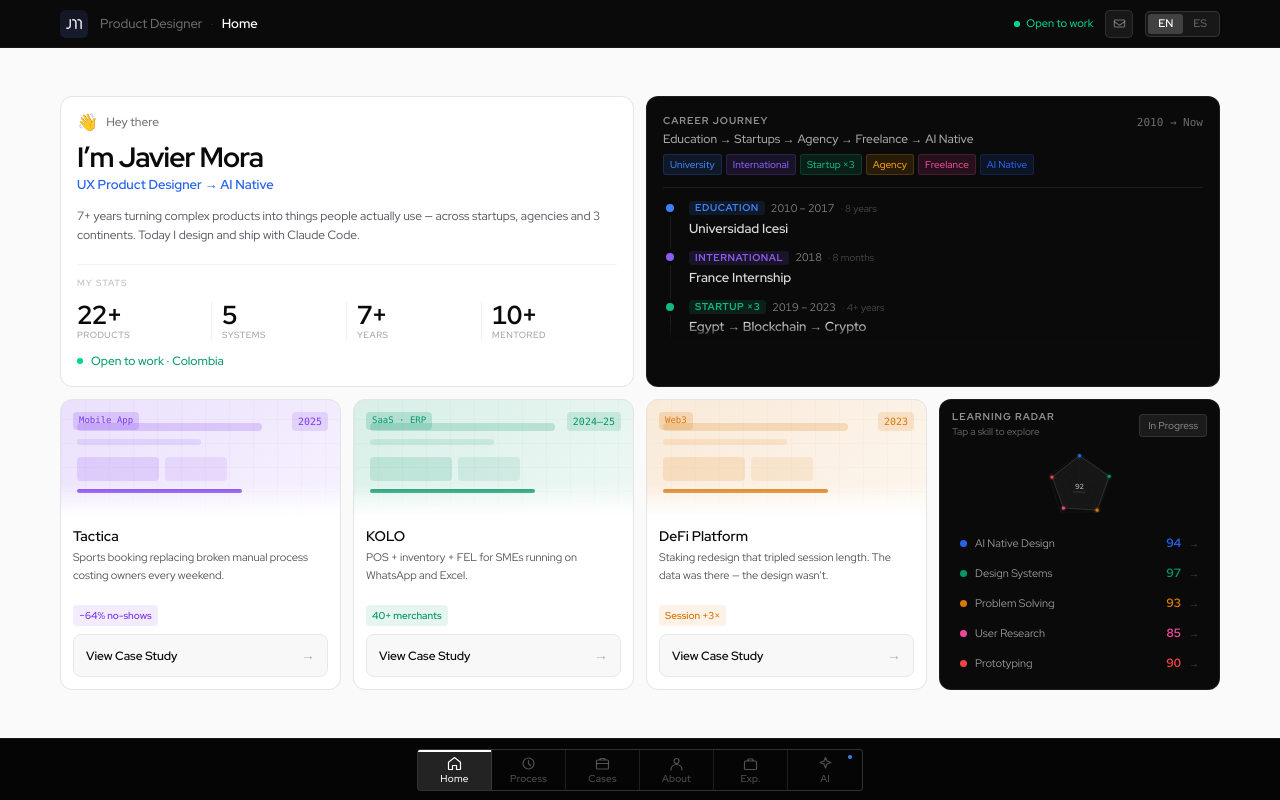
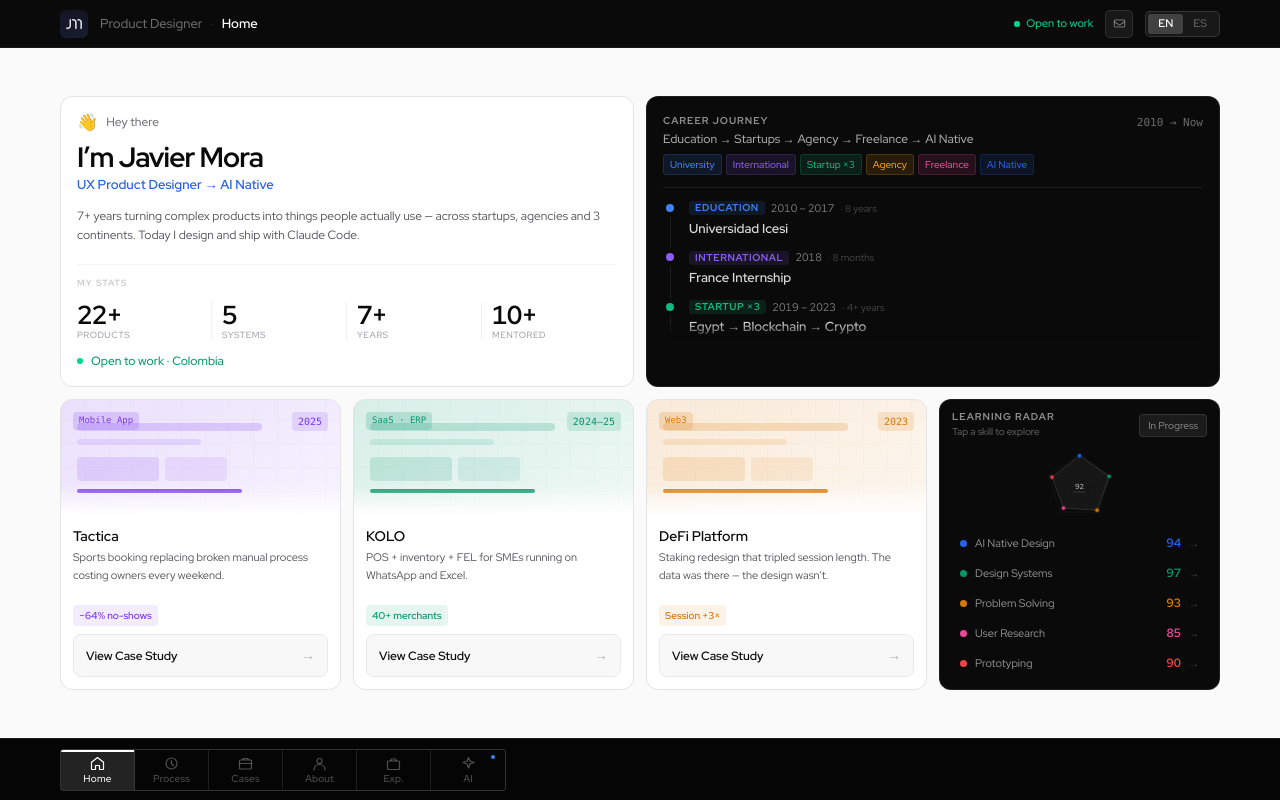
Before and after one commit to Uxearch-Studio/javiermora-portfolio, a Next.js app: page / in a window 1280 px wide. Built offline with nearby package versions, Linux system fonts and the light colour scheme.

Commit message:
fix(layout): BottomNav margin alineado con TopBar y content-area
Agrega wrapper max-w-[1400px] mx-auto px-5 md:px-[60px] al BottomNav,
idéntico al de TopBar y .content-area — alineación verificada a 21px (px-5 + 1px border).

Co-Authored-By: Claude Sonnet 4.6 <noreply@anthropic.com>

```diff
--- a/src/components/layout/BottomNav.tsx
+++ b/src/components/layout/BottomNav.tsx
@@ -81,7 +81,8 @@ export default function BottomNav() {
   const { lang } = useLang();
 
   return (
-    <nav className="sticky bottom-0 z-50 h-[62px] bg-[#050505] border-t border-white/[0.08] flex items-center justify-center px-2 md:px-[60px]">
+    <nav className="sticky bottom-0 z-50 h-[62px] bg-[#050505] border-t border-white/[0.08]">
+      <div className="h-full max-w-[1400px] mx-auto px-5 md:px-[60px] flex items-center">
       <div className="flex items-stretch h-[42px] border border-white/[0.18] rounded-[3px] overflow-hidden w-full md:w-auto">
         {navItems.map((item, i) => {
           const isActive = active === item.id;
@@ -114,6 +115,7 @@ export default function BottomNav() {
           );
         })}
       </div>
+      </div>
     </nav>
   );
 }
```
